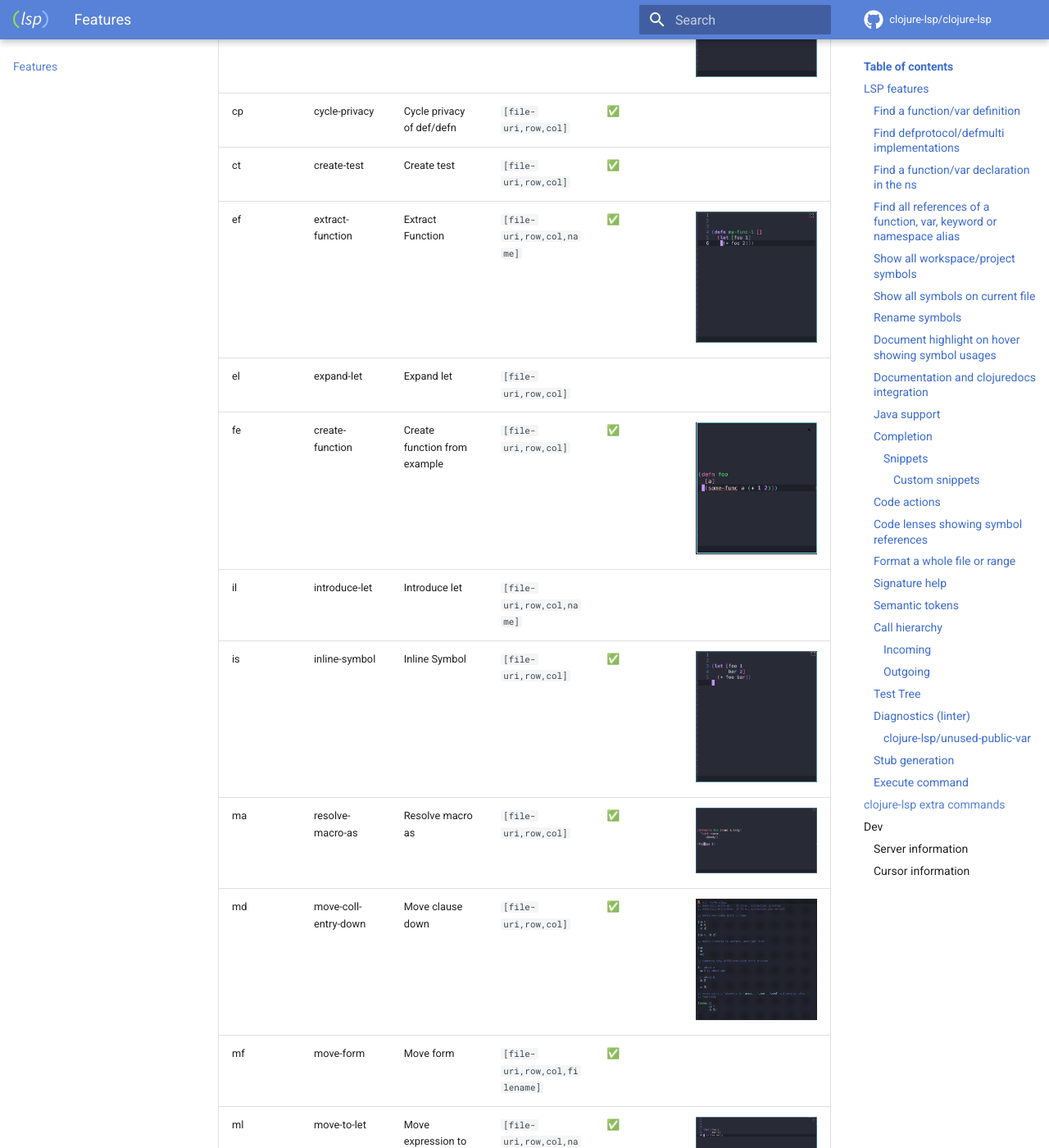
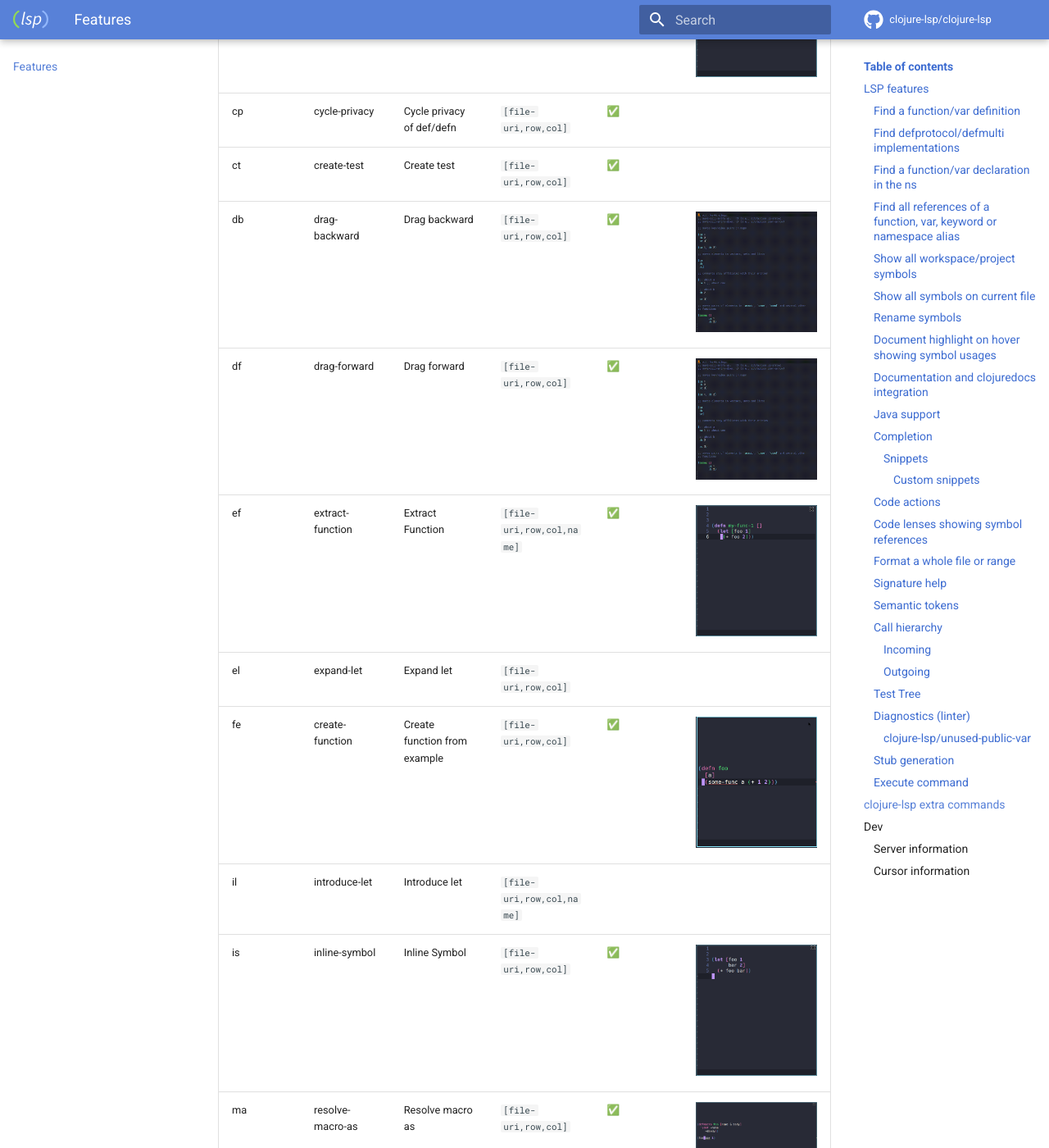
Before and after one commit to clojure-lsp/clojure-lsp, an MkDocs documentation site: the page built from docs/features.md, in a window 1280 px wide and 1400 px high, scrolled down 11140 px. Shown: the whole window at 82% size. Built offline with MkDocs 1.6.1 and Material for MkDocs 9.7.7, drawn with Linux system fonts in a browser that asks for light colours; comment, search, counter and statistics services are not loaded; some of the changed text lies outside the part shown.

Commit message:
Rename move-coll-entry to drag

```diff
--- a/docs/features.md
+++ b/docs/features.md
@@ -405,16 +405,16 @@ Arguments:
 | cn       | clean-ns                | Clean namespace                        | `[file-uri,row,col]`                             | ✅                        | <img src="../images/features/clean-ns.gif" width=360>                |
 | cp       | cycle-privacy           | Cycle privacy of def/defn              | `[file-uri,row,col]`                             | ✅                        |                                                                      |
 | ct       | create-test             | Create test                            | `[file-uri,row,col]`                             | ✅                        |                                                                      |
+| db       | drag-backward           | Drag backward                          | `[file-uri,row,col]`                             | ✅                        | <img src="../images/features/move-coll-entry.gif" width=720>         |
+| df       | drag-forward            | Drag forward                           | `[file-uri,row,col]`                             | ✅                        | <img src="../images/features/move-coll-entry.gif" width=720>         |
 | ef       | extract-function        | Extract Function                       | `[file-uri,row,col,name]`                        | ✅                        | <img src="../images/features/extract-function.gif" width=360>        |
 | el       | expand-let              | Expand let                             | `[file-uri,row,col]`                             |                           |                                                                      |
 | fe       | create-function         | Create function from example           | `[file-uri,row,col]`                             | ✅                        | <img src="../images/features/create-private-function.gif" width=360> |
 | il       | introduce-let           | Introduce let                          | `[file-uri,row,col,name]`                        |                           |                                                                      |
 | is       | inline-symbol           | Inline Symbol                          | `[file-uri,row,col]`                             | ✅                        | <img src="../images/features/inline-symbol.gif" width=360>           |
 | ma       | resolve-macro-as        | Resolve macro as                       | `[file-uri,row,col]`                             | ✅                        | <img src="../images/features/resolve-macro-as.gif" width=720>        |
-| md       | move-coll-entry-down    | Move clause down                       | `[file-uri,row,col]`                             | ✅                        | <img src="../images/features/move-coll-entry.gif" width=720>         |
 | mf       | move-form               | Move form                              | `[file-uri,row,col,filename]`                    | ✅                        |                                                                      |
 | ml       | move-to-let             | Move expression to let                 | `[file-uri,row,col,name]`                        | ✅                        | <img src="../images/features/move-to-let.gif" width=720>             |
-| mu       | move-coll-entry-up      | Move clause up                         | `[file-uri,row,col]`                             | ✅                        | <img src="../images/features/move-coll-entry.gif" width=720>         |
 | sc       | change-collection       | Switch collection to `{}, (), #{}, []` | `[file-uri,row,col,"map"/"list"/"set"/"vector"]` | ✅                        | <img src="../images/features/change-coll.gif" width=720>             |
 | sm       | sort-map                | Sort map                               | `[file-uri,row,col]`                             | ✅                        | <img src="../images/features/sort-map.gif" width=720>                |
 | tf       | thread-first-all        | Thread first all                       | `[file-uri,row,col]`                             | ✅                        | <img src="../images/features/thread-first-all.gif" width=360>        |
```
Also changed, not shown: CHANGELOG.md (+3 -3 lines), 8 other files.
